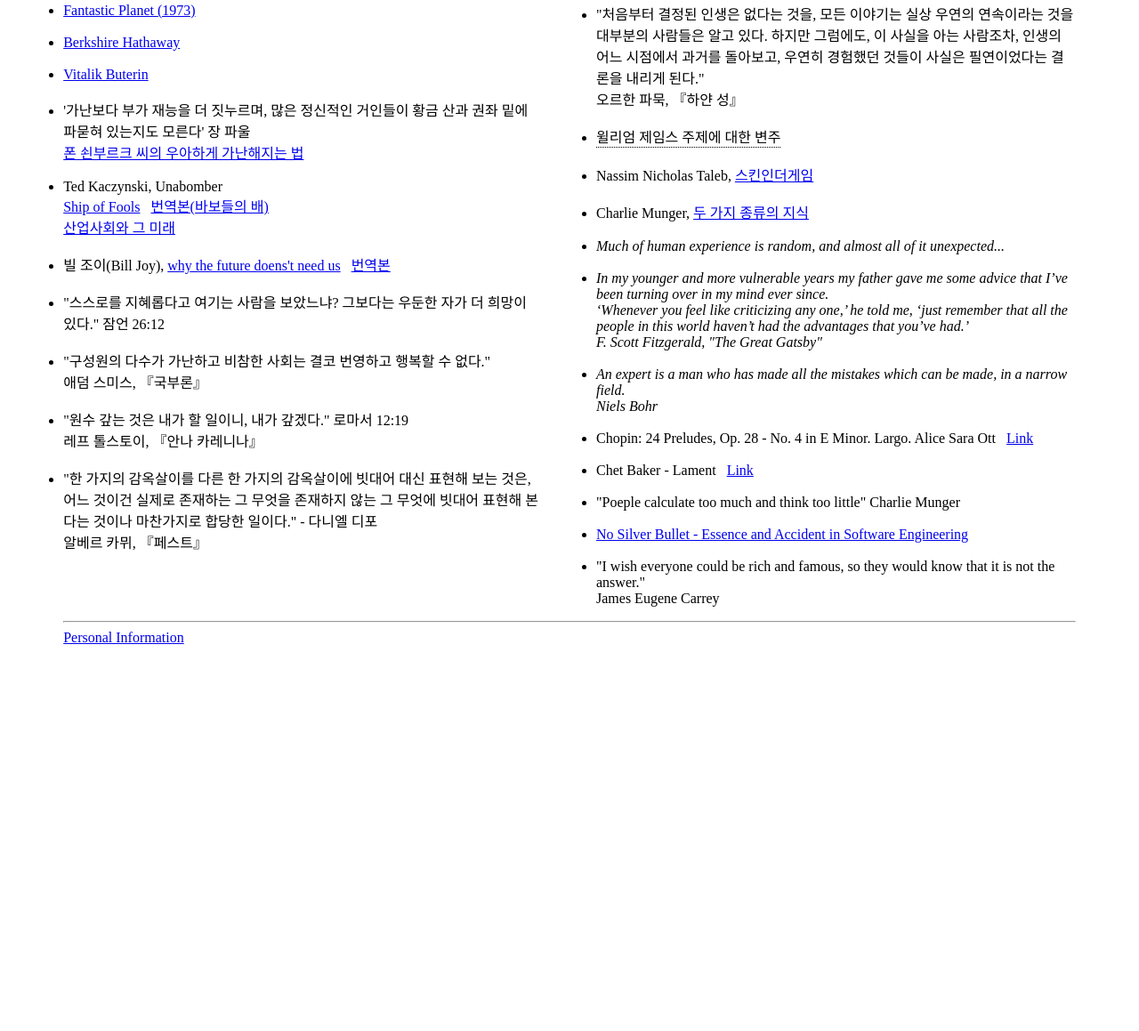
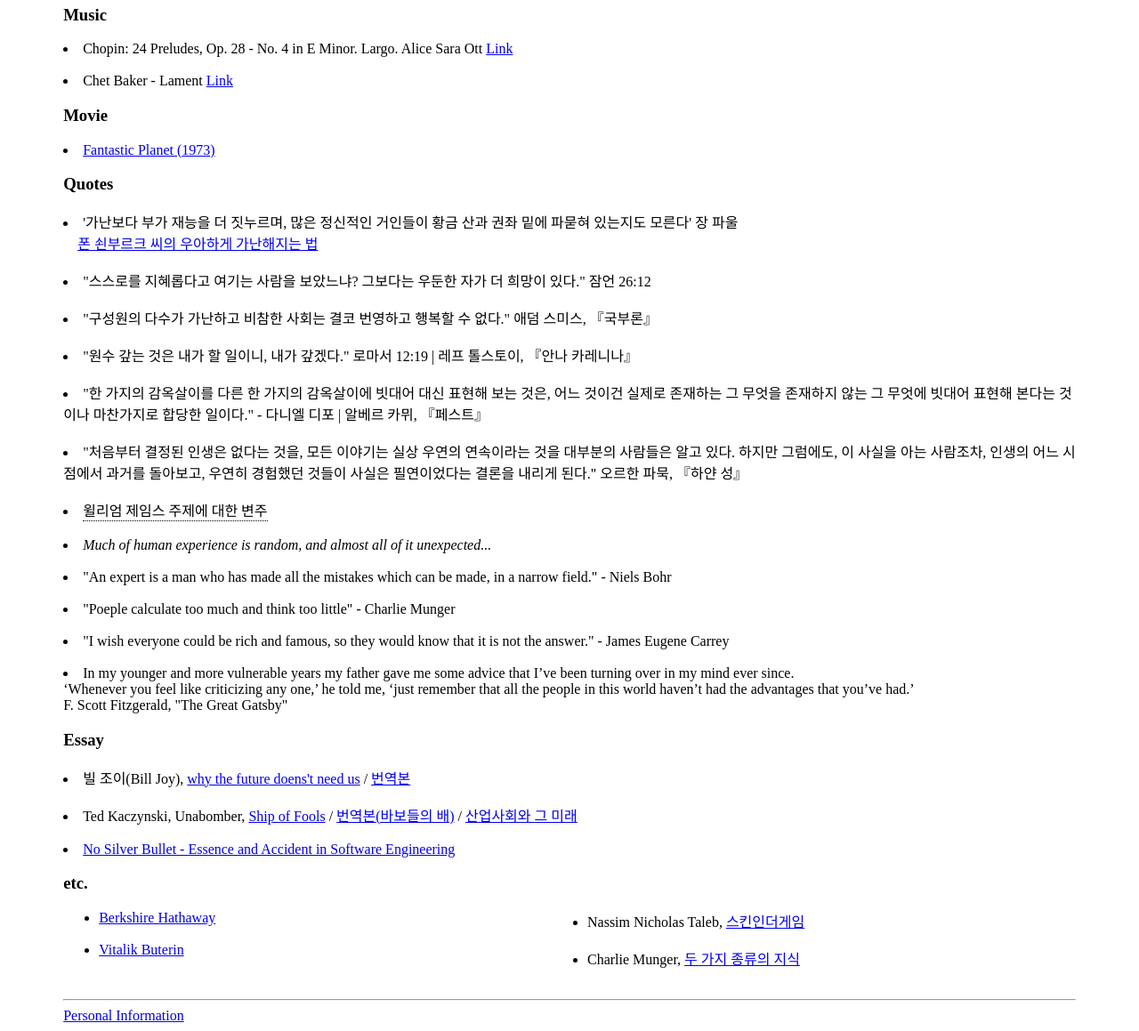
Before and after one commit to miserablesophomore/1st_homepage, a plain HTML site: page index.html in a window 1280 px wide. Shown: the part 95-1254 px from the top of the page at 89% size. Before the commit the page ends 829 px from the top, so only its background shows below. Drawn offline with Linux system fonts and the light colour scheme.

Commit message:
Add files via upload

```diff
--- a/index.html
+++ b/index.html
@@ -2,12 +2,12 @@
 <html>
 
 <head>
-    <title>Archive</title>
+    <title>Tae-hyung Kim</title>
     <meta charset="utf-8">
     <style type="text/css">
         .list {
             column-count: 2;
-            column-gap: 60px;
+            column-gap: 0px;
         }
 
         .tooltip {
@@ -18,7 +18,7 @@
 
         .tooltip .tooltiptext {
             visibility: hidden;
-            width: 450px;
+            width: 800px;
             background-color: grey;
             color: white;
             font-size: 15px;
@@ -41,57 +41,47 @@
         <div style="text-align: center;">
             <h1>Archive</h1>
         </div>
-        <div style="margin-left: 5%; margin-right: 5%;"><hr></div>
-        <ul class="list" style="padding-left:5%; padding-right: 5%;">
+        <div style="margin-left: 5%; margin-right: 5%;">
+            <hr>
+            <h3>Music</h3>
+            <li>
+                Chopin: 24 Preludes, Op. 28 - No. 4 in E Minor. Largo. Alice Sara Ott
+                <a href="https://www.youtube.com/watch?v=Q8fGZ0Dr3Ko">Link</a>
+            </li>
+            <br>
+            <li>
+                Chet Baker - Lament <a href="https://www.youtube.com/watch?v=8LAAi_BanJo">Link</a>
+            </li>
+            <h3>Movie</h3>
             <li>
                 <a href="https://www.youtube.com/watch?v=-7LuNSHlPco">Fantastic Planet (1973)</a>
             </li>
-            <br>
+            <h3>Quotes</h3>
             <li>
-                <a href="https://www.berkshirehathaway.com">Berkshire Hathaway</a>
+                '가난보다 부가 재능을 더 짓누르며, 많은 정신적인 거인들이 황금 산과 권좌 밑에 파묻혀 있는지도 모른다' 장 파울 <br>
+                &nbsp; &nbsp; <a href="https://live-fish.tistory.com/102">폰 쇤부르크 씨의 우아하게 가난해지는 법</a>
             </li>
             <br>
             <li>
-                <a href="https://vitalik.ca">Vitalik Buterin</a>
+                "스스로를 지혜롭다고 여기는 사람을 보았느냐? 그보다는 우둔한 자가 더 희망이 있다." 잠언 26:12
             </li>
             <br>
             <li>
-                '가난보다 부가 재능을 더 짓누르며, 많은 정신적인 거인들이 황금 산과 권좌 밑에 파묻혀 있는지도 모른다' 장 파울 <br>
-                <a href="https://live-fish.tistory.com/102">폰 쇤부르크 씨의 우아하게 가난해지는 법</a>
+                "구성원의 다수가 가난하고 비참한 사회는 결코 번영하고 행복할 수 없다." 애덤 스미스, 『국부론』
             </li>
             <br>
             <li>
-                Ted Kaczynski, Unabomber <br>
-                <a href="https://theanarchistlibrary.org/library/ted-kaczynski-ship-of-fools">Ship of Fools</a> &nbsp;
-                <a href="https://staticcast.tistory.com/8">번역본(바보들의 배)</a> <br>
-                <a href="http://arirang.snu.ac.kr/~saturn/unabomber/una_kr.html">산업사회와 그 미래</a>
-            </li>
-            <br>
-            <li>
-                빌 조이(Bill Joy), <a href="https://www.wired.com/2000/04/joy-2/">why the future doens't need us</a> &nbsp;
-                <a href="https://luxmea.tistory.com/122">번역본</a>
-            </li>
-            <br>
-            <li>
-                "스스로를 지혜롭다고 여기는 사람을 보았느냐? 그보다는 우둔한 자가 더 희망이 있다." 잠언 26:12 <br>
-            </li>
-            <br>
-            <li>
-                "구성원의 다수가 가난하고 비참한 사회는 결코 번영하고 행복할 수 없다." <br> 애덤 스미스, 『국부론』
-            </li>
-            <br>
-            <li>
-                "원수 갚는 것은 내가 할 일이니, 내가 갚겠다." 로마서 12:19 <br> 레프 톨스토이, 『안나 카레니나』
+                "원수 갚는 것은 내가 할 일이니, 내가 갚겠다." 로마서 12:19 | 레프 톨스토이, 『안나 카레니나』
             </li>
             <br>
             <li>
                 "한 가지의 감옥살이를 다른 한 가지의 감옥살이에 빗대어 대신 표현해 보는 것은, 어느 것이건 실제로 존재하는 그 무엇을 존재하지 않는 그 무엇에
-                빗대어 표현해 본다는 것이나 마찬가지로 합당한 일이다." - 다니엘 디포 <br> 알베르 카뮈, 『페스트』
+                빗대어 표현해 본다는 것이나 마찬가지로 합당한 일이다." - 다니엘 디포 | 알베르 카뮈, 『페스트』
             </li>
             <br>
             <li>
                 "처음부터 결정된 인생은 없다는 것을, 모든 이야기는 실상 우연의 연속이라는 것을 대부분의 사람들은 알고 있다. 하지만 그럼에도, 이 사실을 아는 사람조차,
-                인생의 어느 시점에서 과거를 돌아보고, 우연히 경험했던 것들이 사실은 필연이었다는 결론을 내리게 된다." <br> 오르한 파묵, 『하얀 성』
+                인생의 어느 시점에서 과거를 돌아보고, 우연히 경험했던 것들이 사실은 필연이었다는 결론을 내리게 된다." 오르한 파묵, 『하얀 성』
             </li>
             <br>
             <li>
@@ -110,56 +100,69 @@
             </li>
             <br>
             <li>
-                Nassim Nicholas Taleb, <a href="https://m.blog.naver.com/airline36/221631810618">스킨인더게임</a>
-            </li>
-            <br>
-            <li>
-                Charlie Munger, <a href="https://www.youtube.com/watch?v=uhU_iJNDTWk&t=3">두 가지 종류의 지식</a>
-            </li>
-            <br>
-            <li>
                 <em>Much of human experience is random, and almost all of it unexpected...</em> <br>
             </li>
             <br>
             <li>
-                <i> In my younger and more vulnerable years my father gave me some advice that I’ve been turning over in
-                    my mind ever since. <br>
-                    ‘Whenever you feel like criticizing any one,’ he told me, ‘just remember that all the people in this
-                    world haven’t had
-                    the advantages that you’ve had.’<br>
-                    F. Scott Fitzgerald, "The Great Gatsby"</i>
+                "An expert is a man who has made all the mistakes which can be made, in a narrow field." - Niels Bohr
             </li>
             <br>
             <li>
-                <i>An expert is a man who has made all the mistakes which can be made, in a narrow field. <br>
-                    Niels Bohr </i>
+                "Poeple calculate too much and think too little" - Charlie Munger
             </li>
             <br>
             <li>
-                Chopin: 24 Preludes, Op. 28 - No. 4 in E Minor. Largo. Alice Sara Ott &nbsp; <a
-                    href="https://www.youtube.com/watch?v=Q8fGZ0Dr3Ko">Link</a>
+                "I wish everyone could be rich and famous, so they would know that it is not the answer." - James Eugene
+                Carrey
             </li>
             <br>
             <li>
-                Chet Baker - Lament &nbsp; <a href="https://www.youtube.com/watch?v=8LAAi_BanJo">Link</a>
+                In my younger and more vulnerable years my father gave me some advice that I’ve been turning over in
+                my mind ever since. <br>
+                ‘Whenever you feel like criticizing any one,’ he told me, ‘just remember that all the people in this
+                world haven’t had
+                the advantages that you’ve had.’<br>
+                F. Scott Fitzgerald, "The Great Gatsby"
+            </li>
+            <h3>Essay</h3>
+            <li>
+                빌 조이(Bill Joy), <a href="https://www.wired.com/2000/04/joy-2/">why the future doens't need us</a> /
+                <a href="https://luxmea.tistory.com/122">번역본</a>
             </li>
             <br>
             <li>
-                "Poeple calculate too much and think too little" Charlie Munger
+                Ted Kaczynski, Unabomber,
+                <a href="https://theanarchistlibrary.org/library/ted-kaczynski-ship-of-fools">Ship of Fools</a> /
+                <a href="https://staticcast.tistory.com/8">번역본(바보들의 배)</a> /
+                <a href="http://arirang.snu.ac.kr/~saturn/unabomber/una_kr.html">산업사회와 그 미래</a>
             </li>
             <br>
             <li>
                 <a href="http://worrydream.com/refs/Brooks-NoSilverBullet.pdf">No Silver Bullet - Essence and Accident
                     in Software Engineering</a>
             </li>
-            <br>
-            <li>
-                "I wish everyone could be rich and famous, so they would know that it is not the answer." <br> James
-                Eugene Carrey
-            </li>
-        </ul>
+            <h3>etc.</h3>
+            <ul class="list">
+                <li>
+                    <a href="https://www.berkshirehathaway.com">Berkshire Hathaway</a>
+                </li>
+                <br>
+                <li>
+                    <a href="https://vitalik.ca">Vitalik Buterin</a>
+                </li>
+                <br>
+                <li>
+                    Nassim Nicholas Taleb, <a href="https://m.blog.naver.com/airline36/221631810618">스킨인더게임</a>
+                </li>
+                <br>
+                <li>
+                    Charlie Munger, <a href="https://www.youtube.com/watch?v=uhU_iJNDTWk&t=3">두 가지 종류의 지식</a>
+                </li>
+                <br>
+            </ul>
+        </div>
     </div>
-
+    <!--주석-->
     <div style="margin-left: 5%; margin-right: 5%;">
         <hr><a href="personal_info.html">Personal Information</a></hr>
     </div>
```
Also changed, not shown: personal_info.html (+22 -42 lines).
